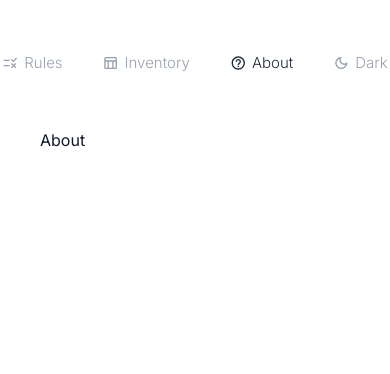
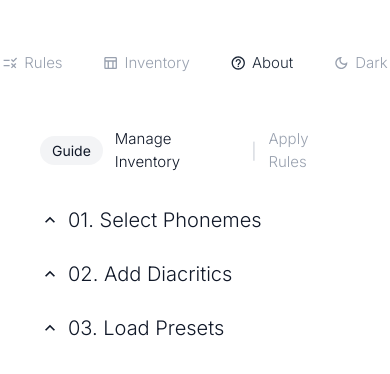
Before and after one commit to by04min/pheatures3.0, a React (Vite) app in the folder frontend/: page /about in a window 390 px wide. Shown: the top 374 px of the page. Built offline with nearby package versions, Linux system fonts and the light colour scheme; no server answers.

Commit message:
feat: about guide layout

```diff
--- a/frontend/src/App.jsx
+++ b/frontend/src/App.jsx
@@ -3,7 +3,7 @@ import { AnimatePresence, motion } from 'framer-motion'
 import NavBar from './navigation/NavBar.jsx'
 import PhonemeInventory from './inventory/PhonemeInventory.jsx'
 import Pheatures from './pheatures/pheatures.jsx'
-import About from './pages/About.jsx'
+import About from './about/About.jsx'
 import { useThemeStore } from './store/themeStore'
 
 const pageVariants = {
--- /dev/null
+++ b/frontend/src/about/About.jsx
@@ -0,0 +1,50 @@
+import { useState } from 'react'
+import { useThemeStore } from '../store/themeStore'
+import ManagingInventory from './sections/ManagingInventory.jsx'
+import ApplyingRules from './sections/ApplyingRules.jsx'
+
+const SECTIONS = [
+  { id: 'inventory', label: 'Manage Inventory', Component: ManagingInventory },
+  { id: 'rules', label: 'Apply Rules', Component: ApplyingRules },
+]
+
+function About() {
+  const { isDark } = useThemeStore()
+  const [activeId, setActiveId] = useState(SECTIONS[0].id)
+
+  const activeClass = isDark ? 'text-white' : 'text-gray-900'
+  const inactiveClass = isDark ? 'text-gray-400 hover:text-gray-200' : 'text-gray-400 hover:text-gray-500'
+
+  return (
+    <div className="flex flex-col lg:flex-row gap-8 lg:gap-12">
+      <div className="flex flex-row items-center justify-between gap-3 lg:block lg:space-y-4">
+        <p className={`inline-block w-fit text-center text-[14px] rounded-[20px] px-3 py-1 ${isDark ? 'bg-white text-black' : 'bg-gray-100'}`}>Guide</p>
+      <nav className="flex flex-row items-center gap-3 lg:shrink-0 lg:w-40 lg:flex-col lg:items-start lg:gap-4 lg:space-y-3 lg:pl-1">
+        {SECTIONS.map(({ id, label }, i) => (
+          <div key={id} className="flex items-center gap-3 lg:contents">
+            <button
+              onClick={() => setActiveId(id)}
+              className={`block text-left text-[15px] font-light transition-colors cursor-pointer ${
+                activeId === id ? activeClass : inactiveClass
+              }`}
+            >
+              {label}
+            </button>
+            {i < SECTIONS.length - 1 && (
+              <span className={`lg:hidden ${isDark ? 'text-gray-600' : 'text-gray-300'}`}>|</span>
+            )}
+          </div>
+        ))}
+      </nav>
+      </div>
+      <div className="flex-1">
+        {(() => {
+          const ActiveComponent = SECTIONS.find((s) => s.id === activeId)?.Component
+          return ActiveComponent ? <ActiveComponent /> : null
+        })()}
+      </div>
+    </div>
+  )
+}
+
+export default About
--- /dev/null
+++ b/frontend/src/about/sections/ApplyingRules.jsx
@@ -0,0 +1,46 @@
+import { useState } from 'react'
+import ExpandMoreOutlinedIcon from '@mui/icons-material/ExpandMoreOutlined'
+import ExpandLessOutlinedIcon from '@mui/icons-material/ExpandLessOutlined'
+
+const SECTIONS = [
+  { id: 'views', title: '01. Selecting Views' },
+  { id: 'sounds', title: '02. Isolating Target Sounds' },
+  { id: 'rules', title: '03. Forming Phonetic Rules' },
+]
+
+function ApplyingRules() {
+  const [openIds, setOpenIds] = useState(() => new Set(SECTIONS.map((s) => s.id)))
+
+  const toggle = (id) => {
+    setOpenIds((prev) => {
+      const next = new Set(prev)
+      next.has(id) ? next.delete(id) : next.add(id)
+      return next
+    })
+  }
+
+  return (
+    <div className="space-y-[24px]">
+      {SECTIONS.map(({ id, title }) => {
+        const isOpen = openIds.has(id)
+        return (
+          <div key={id}>
+            <button
+              onClick={() => toggle(id)}
+              className="flex w-full items-center justify-start gap-2 text-left cursor-pointer"
+            >
+              {isOpen ? (
+                <ExpandLessOutlinedIcon fontSize="small" />
+              ) : (
+                <ExpandMoreOutlinedIcon fontSize="small" />
+              )}
+              <h2 className="font-light text-[20px]">{title}</h2>
+            </button>
+          </div>
+        )
+      })}
+    </div>
+  )
+}
+
+export default ApplyingRules
--- /dev/null
+++ b/frontend/src/about/sections/ManagingInventory.jsx
@@ -0,0 +1,46 @@
+import { useState } from 'react'
+import ExpandMoreOutlinedIcon from '@mui/icons-material/ExpandMoreOutlined'
+import ExpandLessOutlinedIcon from '@mui/icons-material/ExpandLessOutlined'
+
+const SECTIONS = [
+  { id: 'select', title: '01. Select Phonemes' },
+  { id: 'diacritics', title: '02. Add Diacritics' },
+  { id: 'presets', title: '03. Load Presets' },
+]
+
+function ManagingInventory() {
+  const [openIds, setOpenIds] = useState(() => new Set(SECTIONS.map((s) => s.id)))
+
+  const toggle = (id) => {
+    setOpenIds((prev) => {
+      const next = new Set(prev)
+      next.has(id) ? next.delete(id) : next.add(id)
+      return next
+    })
+  }
+
+  return (
+    <div className="space-y-[24px]">
+      {SECTIONS.map(({ id, title }) => {
+        const isOpen = openIds.has(id)
+        return (
+          <div key={id}>
+            <button
+              onClick={() => toggle(id)}
+              className="flex w-full items-center justify-start gap-2 text-left cursor-pointer"
+            >
+              {isOpen ? (
+                <ExpandLessOutlinedIcon fontSize="small" />
+              ) : (
+                <ExpandMoreOutlinedIcon fontSize="small" />
+              )}
+              <h2 className="font-light text-[20px]">{title}</h2>
+            </button>
+          </div>
+        )
+      })}
+    </div>
+  )
+}
+
+export default ManagingInventory
--- a/frontend/src/pages/About.jsx
+++ /dev/null
@@ -1,5 +0,0 @@
-function About() {
-  return <div>About</div>
-}
-
-export default About
```
